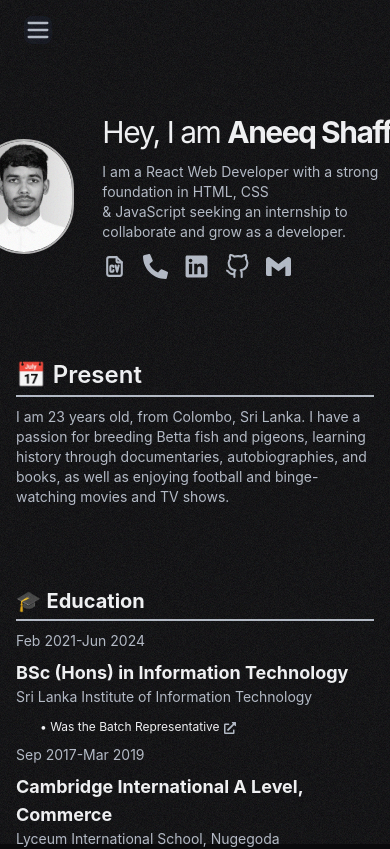
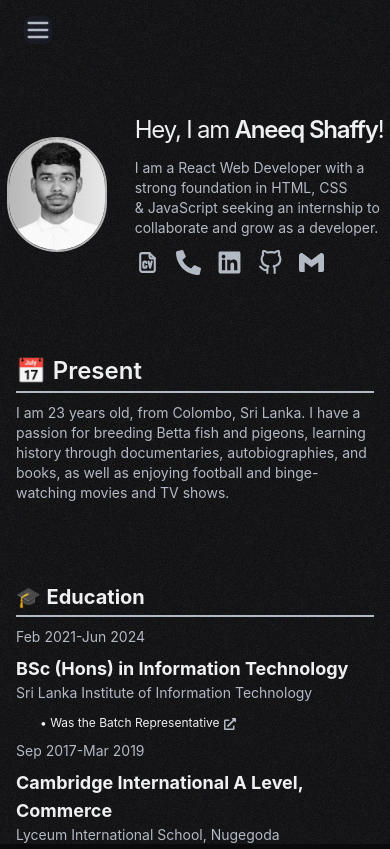
Before and after one commit to aneeq-shaffy/Portfolio, a Next.js app: page / in a window 390 px wide. Shown: the top 849 px of the page. Built offline with nearby package versions, Linux system fonts and the light colour scheme.

Commit message:
minor fix

```diff
--- a/src/components/About.jsx
+++ b/src/components/About.jsx
@@ -18,9 +18,10 @@ const About = () => {
       </div>
 
       <div>
-        <h1 className="mb-3 text-3xl sm:text-4xl tracking-tighter whitespace-nowrap">
-          Hey, I am <strong className="font-semi-bold">Aneeq Shaffy</strong>!
-        </h1>
+      <h1 className="mb-3 text-2xl sm:text-3xl lg:text-4xl tracking-tighter whitespace-nowrap">
+  Hey, I am <strong className="font-semibold">Aneeq Shaffy</strong>!
+</h1>
+
         <p className="mb-3 text-[rgb(179,186,198)] text-sm sm:text-base">
           I am a React Web Developer with a strong foundation in HTML, CSS<br />
           &amp; JavaScript seeking an internship to collaborate and grow
```
